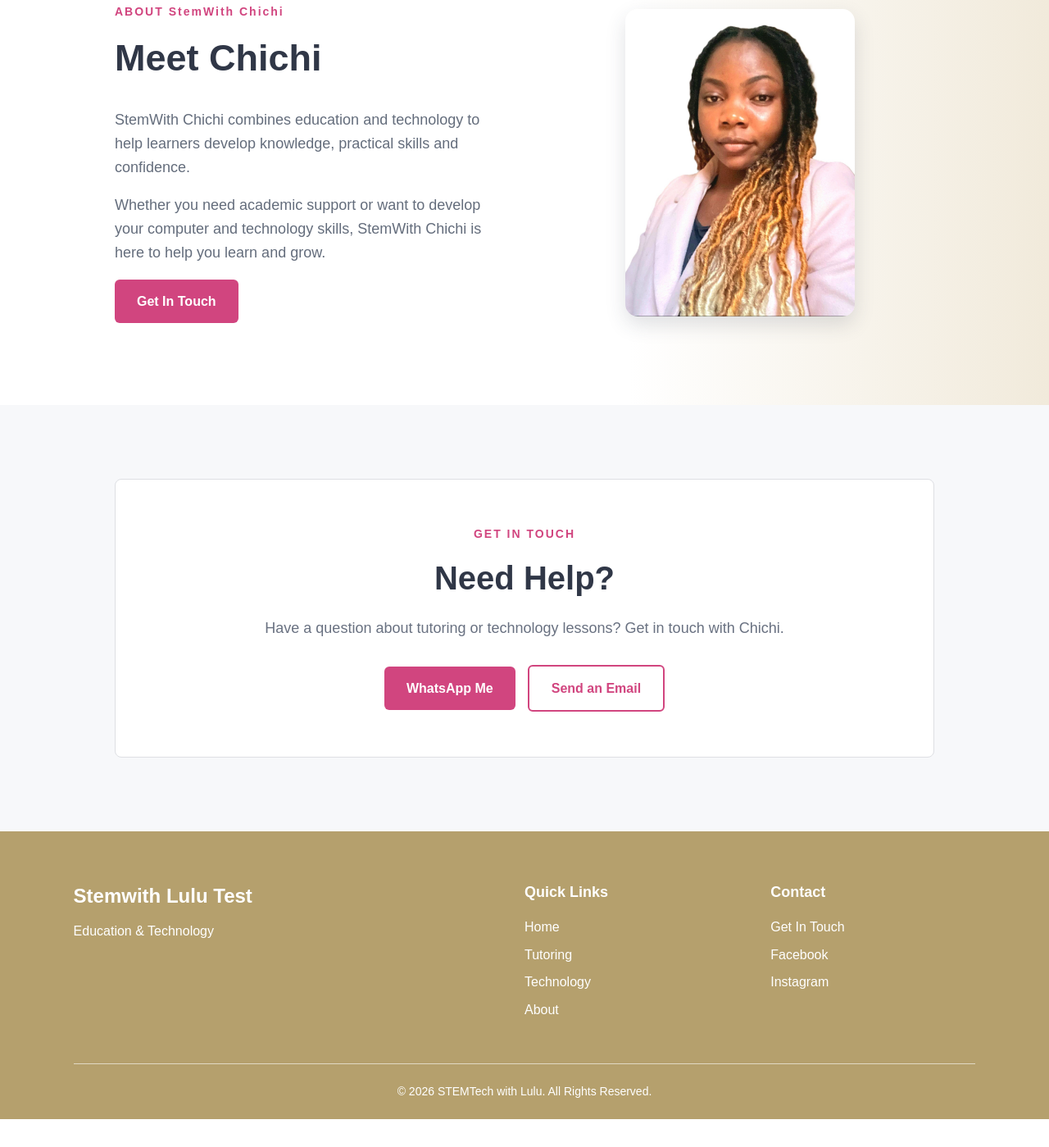
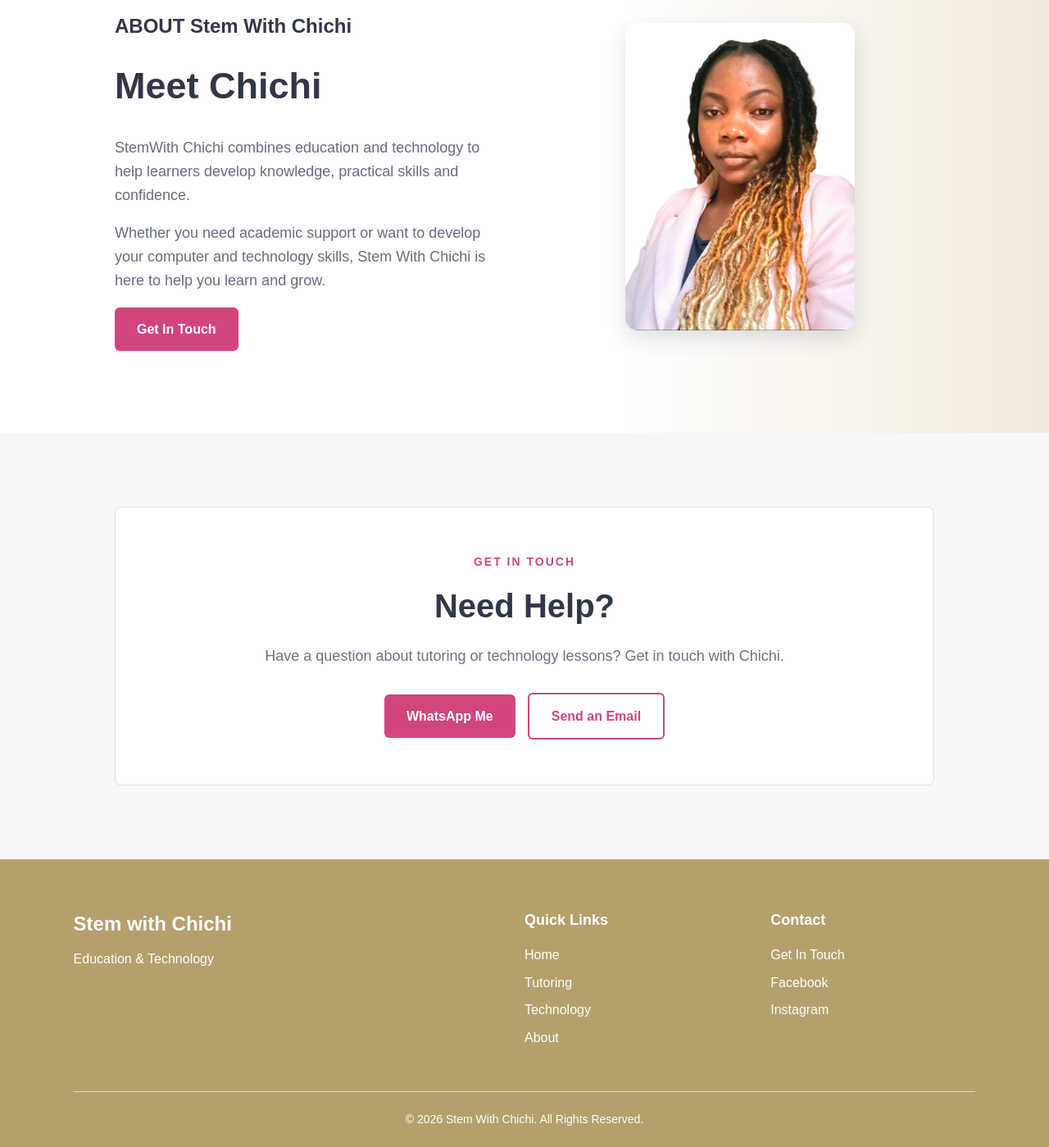
Before and after one commit to Ngowani-lc-dev/Stemtechwithlulu, a plain HTML site: page index.html in a window 1280 px wide. Shown: the part 2436-3835 px from the top of the page at 82% size. Before the commit the page ends 3801 px from the top, so only its background shows below. Drawn offline with Linux system fonts and the light colour scheme.

Commit message:
update footer and js

```diff
--- a/index.html
+++ b/index.html
@@ -203,7 +203,7 @@
 
         <div class="about-text">
 
-            <p class="small-title">ABOUT StemWith Chichi</p>
+            <p class="small-title"><h1>ABOUT Stem With Chichi</h1></p>
 
             <h2>Meet Chichi</h2>
 
@@ -215,7 +215,7 @@
 
             <p>
                 Whether you need academic support or want to develop
-                your computer and technology skills, StemWith Chichi
+                your computer and technology skills, Stem With Chichi
                 is here to help you learn and grow.
             </p>
 
@@ -226,7 +226,7 @@
         </div>
 
         <div class="about-image">
-            <img src="IMG-lulu1.jpg" alt="Lulu - StemWith Chichi">
+            <img src="IMG-lulu1.jpg" alt="Lulu - Stem With Chichi">
         </div>
 
     </div>
@@ -271,7 +271,7 @@
         <div class="footer-content">
 
             <div>
-                <h3>Stemwith Lulu Test</h3>
+                <h3>Stem with Chichi</h3>
                 <p>
                     Education & Technology
                 </p>
@@ -296,7 +296,7 @@
 
         <div class="footer-bottom">
             <p>
-                © 2026 Stemwith Lulu Test. All Rights Reserved.
+                © 2026 Stem with Chichi. All Rights Reserved.
             </p>
         </div>
 
--- a/script.js
+++ b/script.js
@@ -49,5 +49,5 @@ const footerYear = document.querySelector(".footer-bottom p");
 
 if (footerYear) {
     footerYear.textContent =
-        `© ${currentYear} STEMTech with Lulu. All Rights Reserved.`;
+        `© ${currentYear} Stem With Chichi. All Rights Reserved.`;
 }
```
